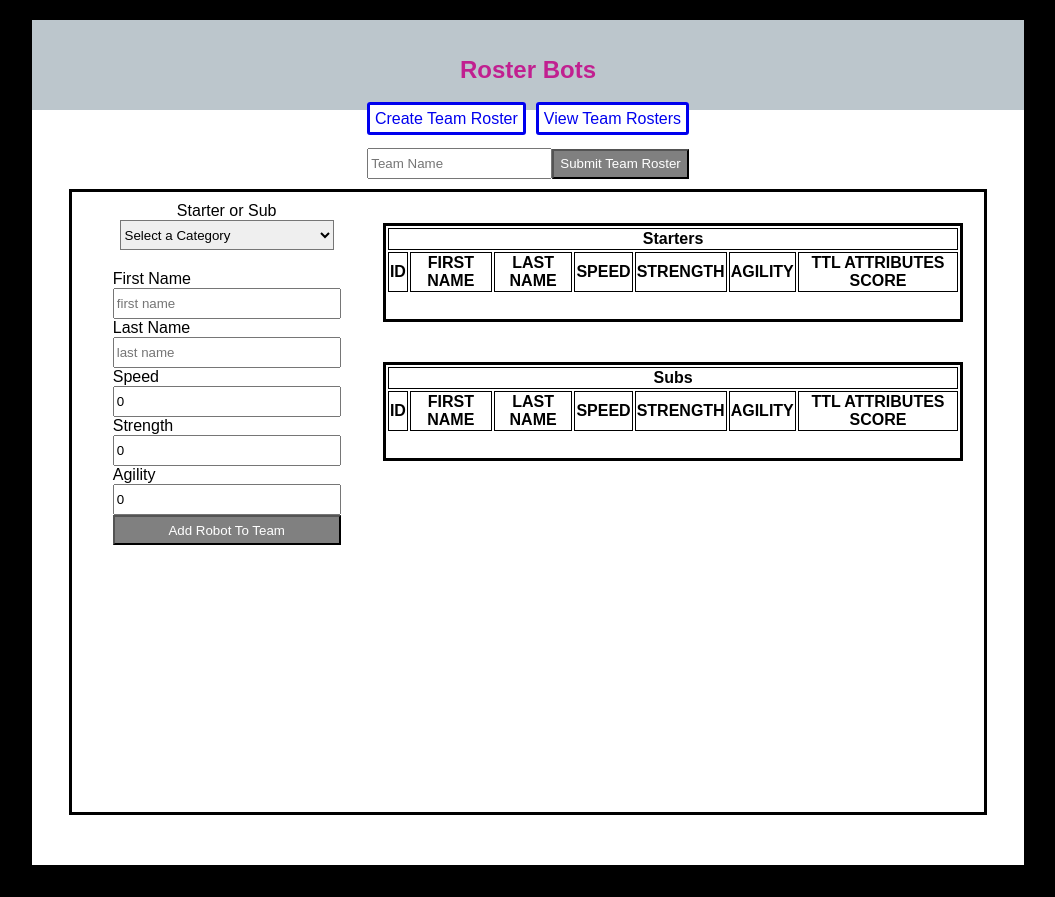
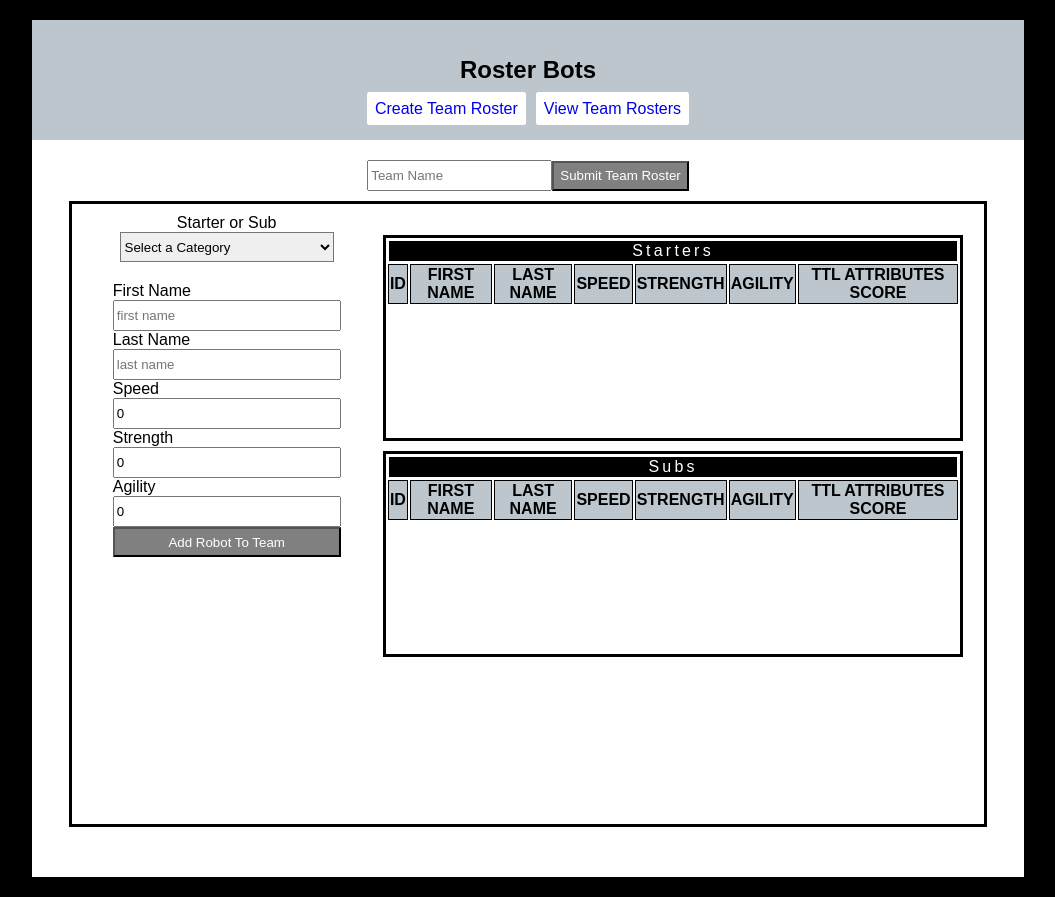
Before and after one commit to hdechat/bot-roster, a React app: page /create-roster in a window 1280 px wide. Shown: the whole page, without its empty margins (112-1167 px from the left). Built offline with nearby package versions, Linux system fonts and the light colour scheme.

Commit message:
Add styles to App.css, move nav links inside header, create div around table in TableByCategory, update snapshots

```diff
--- a/src/components/App.css
+++ b/src/components/App.css
@@ -4,13 +4,14 @@
 
 .App-header {
   background-color: #bcc6cc;
-  height: 50px;
+  height: 80px;
   padding: 20px;
   color: #c12090;
 }
 
 .App-title {
   font-size: 1.5em;
+  color: #000;
 }
 
 .App-intro {
@@ -31,6 +32,13 @@
 .AddRobot {
   margin: 0 auto;
   width: 30%;
+}
+
+.TableByCategory {
+  border: solid;
+  min-height: 200px;
+  height: fit-content;
+  margin-bottom: 10px;
 }
 
 .generate__container {
@@ -66,10 +74,25 @@
 .nav {
   background: #fff;
   text-decoration: none;
-  border: solid;
+  border: solid #fff;
   border-radius: 3px;
   padding: 5px;
   margin: 5px;
+}
+
+.nav:hover {
+  text-decoration: underline;
+}
+
+.header__category {
+  background: #000;
+  color: white;
+  letter-spacing: 0.2em;
+  font-weight: 100;
+}
+
+.header__titles {
+  background: #bcc6cc;
 }
 
 select {
@@ -89,9 +112,7 @@ input {
 }
 
 table {
-  border: solid;
   width: 100%;
-  margin-bottom: 40px;
   padding-bottom: 5px;
 }
 
--- a/src/components/App.js
+++ b/src/components/App.js
@@ -47,9 +47,9 @@ class App extends Component {
       <div className="App">
         <header className="App-header">
           <h1 className="App-title">Roster Bots</h1>
+          <NavLink className="nav" to='/create-roster'>Create Team Roster</NavLink>
+          <NavLink className="nav" to='/rosters'>View Team Rosters</NavLink>
         </header>
-        <NavLink className="nav" to='/create-roster'>Create Team Roster</NavLink>
-        <NavLink className="nav" to='/rosters'>View Team Rosters</NavLink>
         { !!this.state.error && <p className="app__error-message">{this.state.error}</p> }
         <Route exact path='/create-roster' render={() => {
           return <GenerateTeamRoster teams={this.state.teams} addTeamRoster={this.addTeamRoster} />
--- a/src/components/stateless/TableByCategory.js
+++ b/src/components/stateless/TableByCategory.js
@@ -18,6 +18,7 @@ function TableByCategory(props) {
   );
 
   return(
+    <div className="TableByCategory">
       <table>
         <thead>
           <tr>
@@ -39,6 +40,7 @@ function TableByCategory(props) {
           { team }
         </tbody>
       </table>
+    </div>
   )
 }
 
```
Also changed, not shown: 2 other files. Lines whose indentation alone changed are shown as unchanged.
